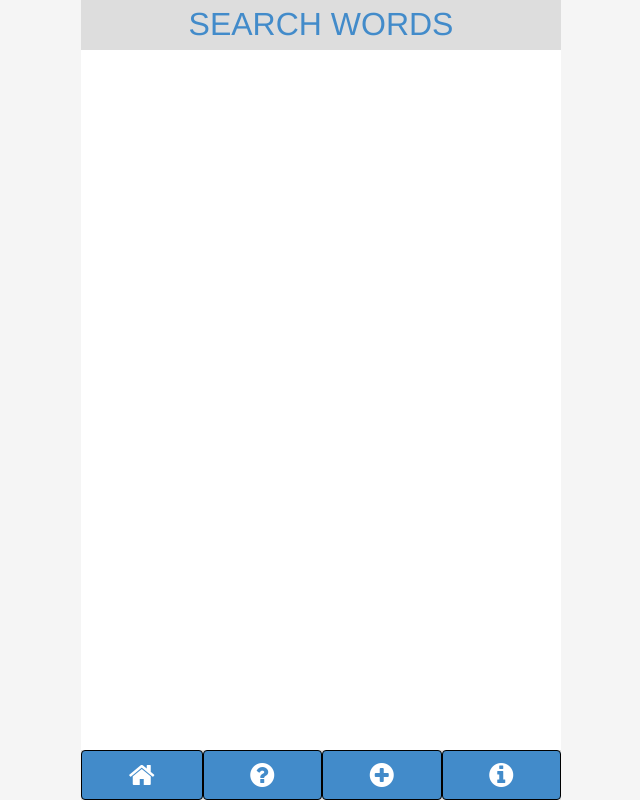
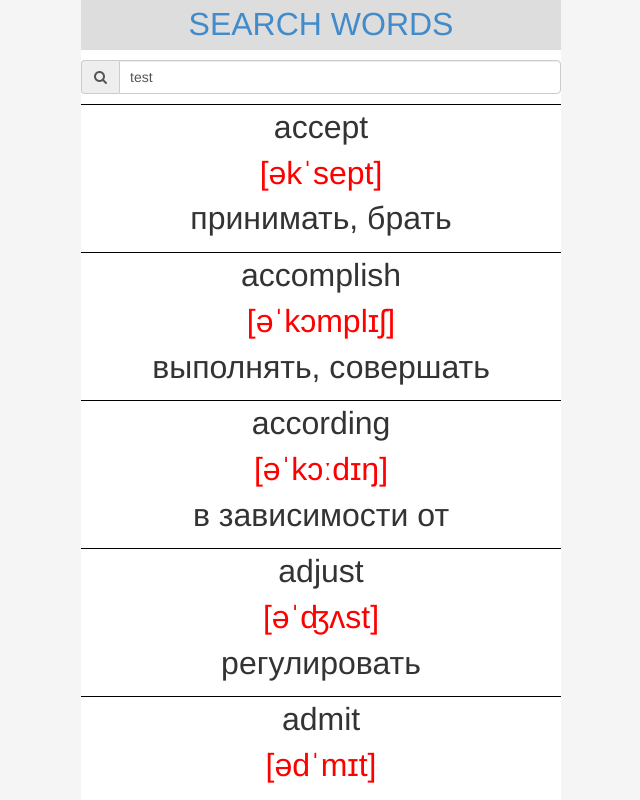
Before and after one commit to YRadov/English, a plain HTML site: page index.html in a window 1280 px wide. Both pictures are taken after a click on the element 581 px from the left and 775 px from the top of the page. Shown: the top 800 px of the page, without its empty margins (319-959 px from the left). Drawn offline with Linux system fonts and the light colour scheme.

Commit message:
add search block

```diff
--- a/assets/css/default.css
+++ b/assets/css/default.css
@@ -230,6 +230,9 @@ a:hover{
 .p_bottom_0{
     padding-bottom:0 !important;
 }
+.p-l-10{
+    padding-left: 10px !important;
+}
 .p-l-40{
     padding-left: 40px;
 }
--- a/assets/css/site.less
+++ b/assets/css/site.less
@@ -70,7 +70,7 @@ img{
   }
 }
 
-/*Контент*/
+/*Контент Главная*/
 #content {
   display: flex;
   flex-direction: column;
@@ -83,6 +83,14 @@ img{
     flex-direction: column;
     justify-content: space-around;
     align-items: center;
+  }
+}
+
+/*Контент SEARCH*/
+#search{
+  .flex-content{
+    border-top: 1px solid #000;
+    margin-top: 10px;
   }
 }
 
--- a/assets/js/app.js
+++ b/assets/js/app.js
@@ -10,7 +10,6 @@ var home_app = new Vue({
         },
         wordCnt: 0,
         category: Category[0].name,
-        //category: 'it',
         options: Category,
         word: {
             ru: Words[0].ru,
@@ -22,7 +21,9 @@ var home_app = new Vue({
             search: false,
             add: false,
             info: false
-        }
+        },
+        allWords: Words,
+        q: 'test'
     },
     computed: {
         internalWords: function () {
--- a/index.html
+++ b/index.html
@@ -23,8 +23,11 @@
     <!-- HEADER -->
     <div id="header" class="flex">
         <h1 v-if="page.home" class="text-center text-uppercase text-primary title">learn words №{{ wordCnt + 1 }}</h1>
+
         <h1 v-if="page.search" class="text-center text-uppercase text-primary search title">search words</h1>
+
         <h1 v-if="page.add" class="text-center text-uppercase text-primary add title">add new words</h1>
+
         <h1 v-if="page.info" class="text-center text-uppercase text-primary info title">app info</h1>
     </div>
 
@@ -69,8 +72,21 @@
         </div>
     </div>
 
-    <!-- CONTENT INFO-->
-    <div id="search">
+    <!-- CONTENT SEARCH-->
+    <div v-if="page.search" id="search">
+        <div class="input-group m_top_10">
+            <span class="input-group-addon" id="addon1"><i class="fa fa-search" aria-hidden="true"></i></span>
+            <input v-model="q" type="text" class="form-control p-l-10" placeholder="Search..."
+                   aria-describedby="addon1">
+        </div>
+
+        <div class="flex-content" v-for="item in allWords">
+            <p style="font-size: 2em;" class="text-center">{{ item.en }}</p>
+
+            <p style="font-size: 2em;color:red;" class="text-center">[{{ item.tr }}]</p>
+
+            <p style="font-size: 2em;" class="text-center">{{ item.ru }}</p>
+        </div>
 
     </div>
 
@@ -80,15 +96,18 @@
     </div>
 
 
-
     <!-- FOOTER-->
     <div id="footer">
         <div class="flex">
-            <div @click="pageHome" class="footer-item btn btn-primary"><i class="fa fa-home fa-2x" aria-hidden="true"></i></div>
-            <div @click="pageSearch" class="footer-item btn btn-primary"><i class="fa fa-question-circle fa-2x" aria-hidden="true"></i>
+            <div @click="pageHome" class="footer-item btn btn-primary"><i class="fa fa-home fa-2x"
+                                                                          aria-hidden="true"></i></div>
+            <div @click="pageSearch" class="footer-item btn btn-primary"><i class="fa fa-question-circle fa-2x"
+                                                                            aria-hidden="true"></i>
             </div>
-            <div @click="pageAdd" class="footer-item btn btn-primary"><i class="fa fa-plus-circle fa-2x" aria-hidden="true"></i></div>
-            <div @click="pageInfo" class="footer-item btn btn-primary"><i class="fa fa-info-circle fa-2x" aria-hidden="true"></i></div>
+            <div @click="pageAdd" class="footer-item btn btn-primary"><i class="fa fa-plus-circle fa-2x"
+                                                                         aria-hidden="true"></i></div>
+            <div @click="pageInfo" class="footer-item btn btn-primary"><i class="fa fa-info-circle fa-2x"
+                                                                          aria-hidden="true"></i></div>
         </div>
     </div>
 </div>
```
Also changed, not shown: assets/css/site.css.
